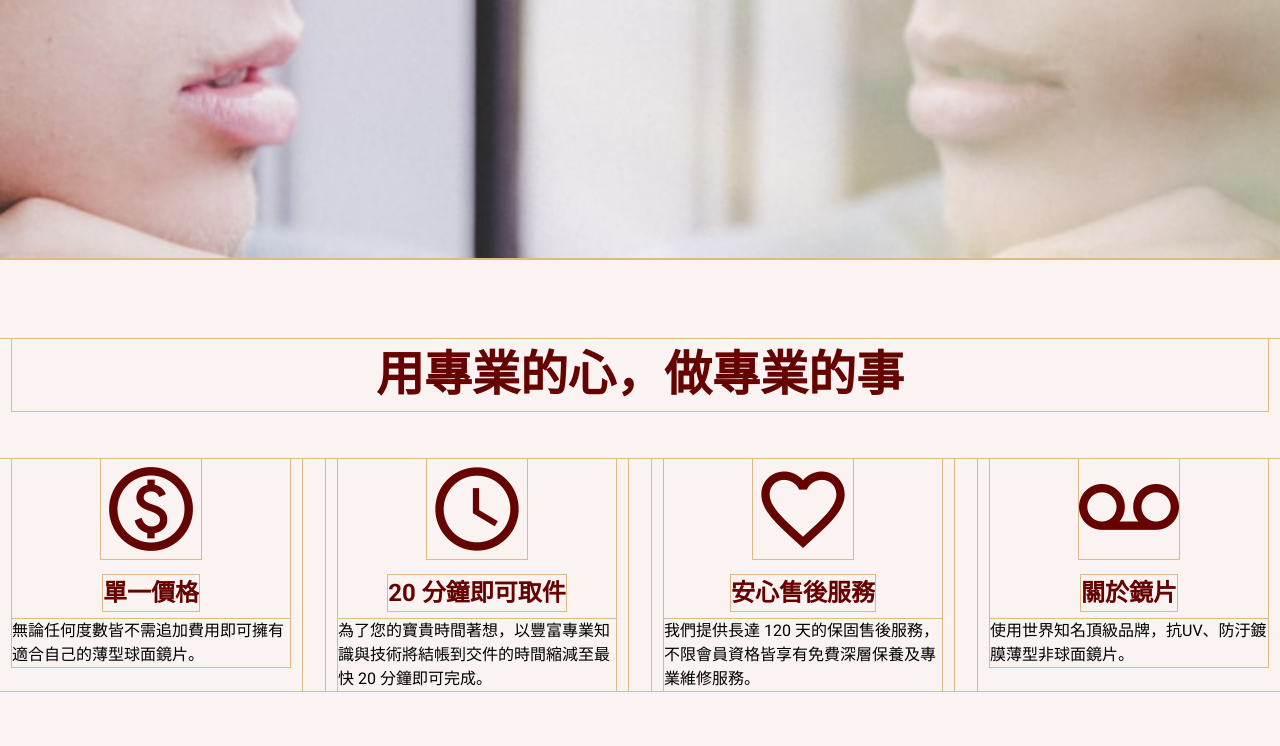
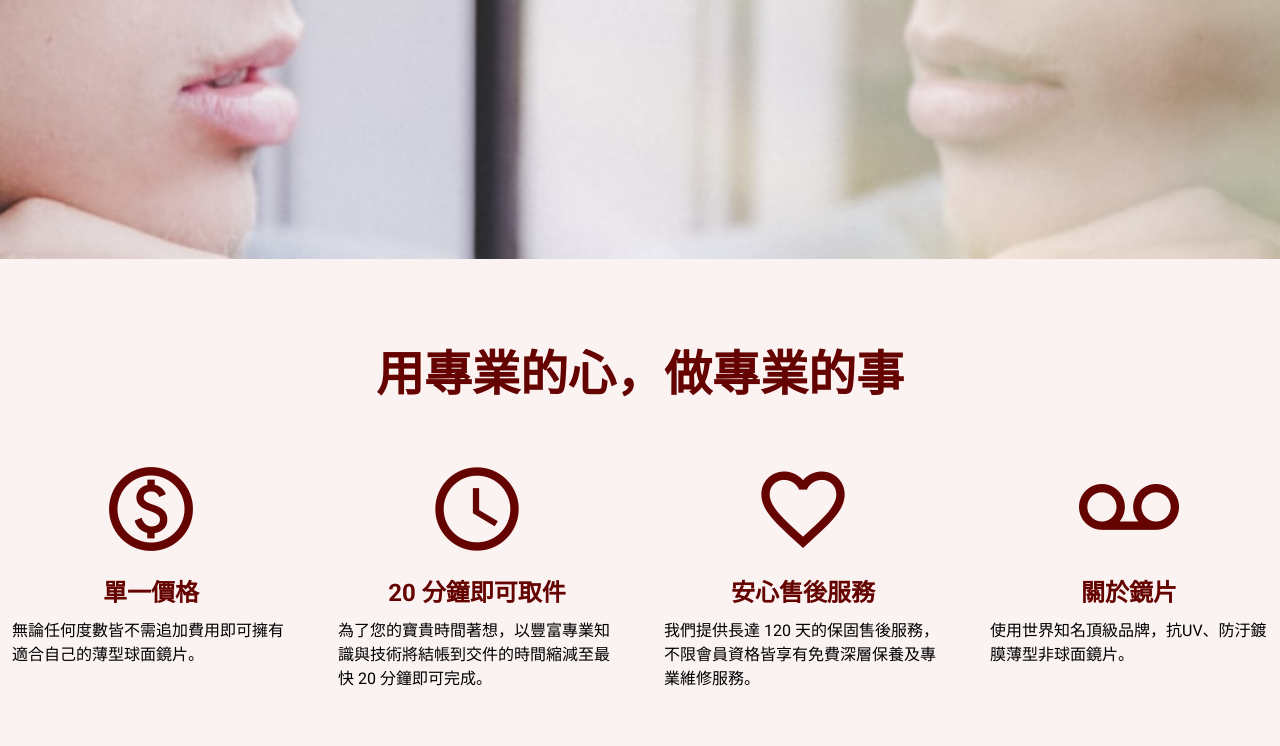
Before and after one commit to HeidiSiao/2024-W3-W4-RWD, a website built with Vite: page pages/index.html in a window 1280 px wide. Shown: the part 461-1207 px from the top of the page. Built offline with nearby package versions, Linux system fonts and the light colour scheme.

Commit message:
outline bye

```diff
--- a/assets/scss/base/_bass.scss
+++ b/assets/scss/base/_bass.scss
@@ -3,7 +3,7 @@
 *::before,
 *::after {
     box-sizing: border-box;
-    outline: 1px solid burlywood;
+    // outline: 1px solid burlywood;
 }
 
 body {
```
